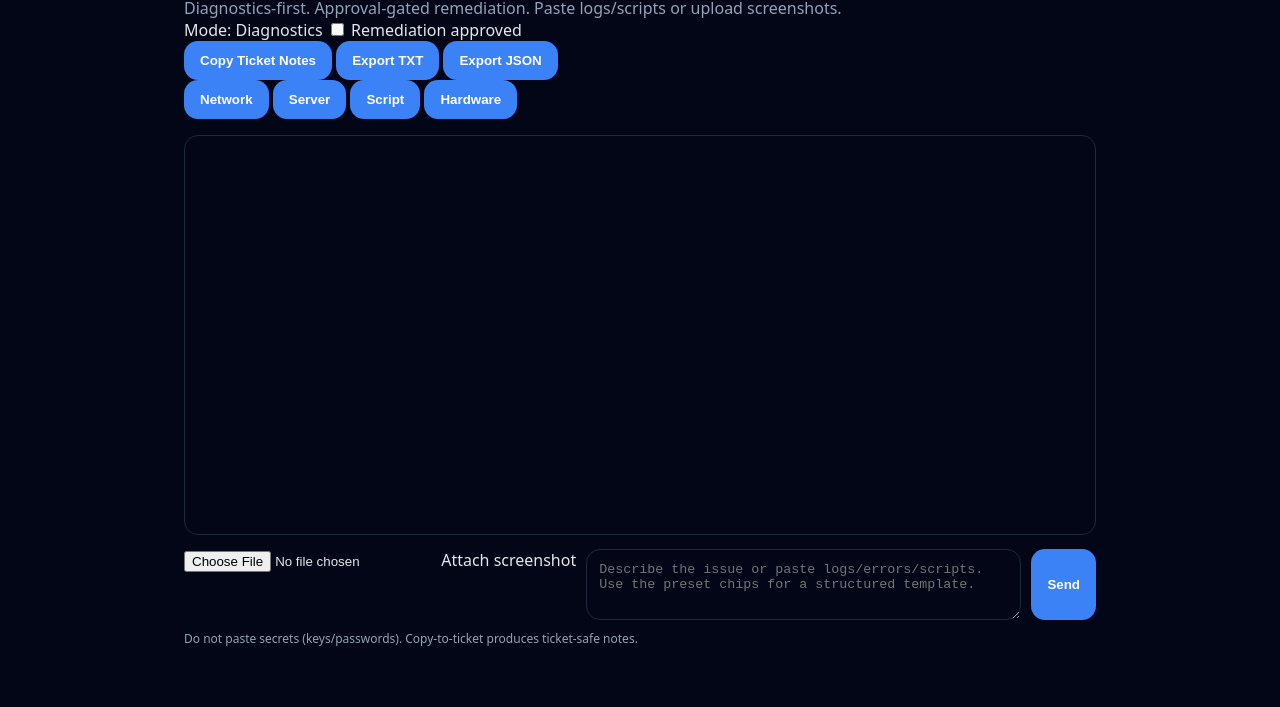
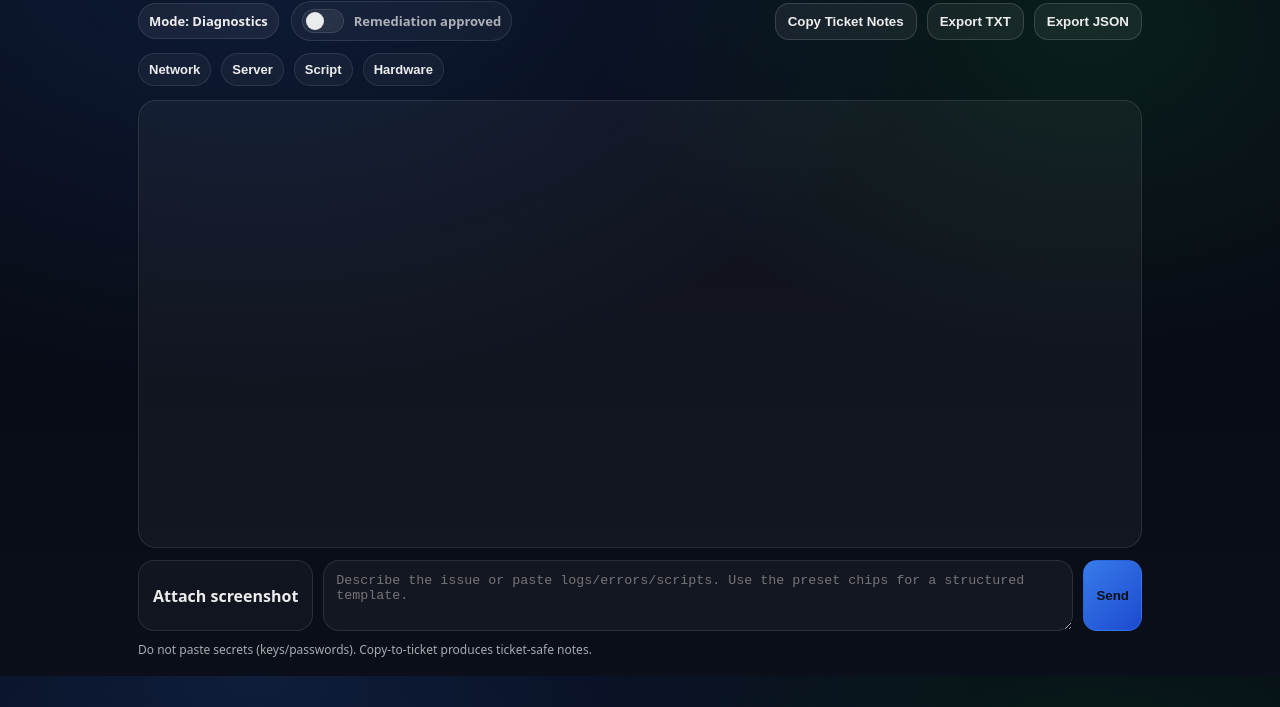
Before and after one commit to ElSpaniard97/imbedded-csrma-ai-agent, a plain HTML site: page index.html in a window 1280 px wide. Shown: the part 93-800 px from the top of the page. Drawn offline with Linux system fonts and the light colour scheme; files that its build step writes are made by us from their sources; files whose address does not match are found by name.

Commit message:
Update main.css

```diff
--- a/web/assets/css/main.css
+++ b/web/assets/css/main.css
@@ -1,111 +1,221 @@
-:root {
-  --bg: #0f172a;
-  --panel: #020617;
-  --border: #1e293b;
-  --text: #e5e7eb;
-  --muted: #94a3b8;
-  --accent: #3b82f6;
-  --radius: 14px;
-  --font: system-ui, -apple-system, Segoe UI, Roboto, sans-serif;
+:root{
+  --bg:#0b0f19;
+  --panel:#0a1020;
+  --panel2:rgba(255,255,255,.06);
+  --border:rgba(255,255,255,.10);
+  --text:rgba(255,255,255,.92);
+  --muted:rgba(255,255,255,.65);
+  --accent:#3b82f6;
+  --accent2:#22c55e;
+  --warn:#f59e0b;
+  --danger:#ef4444;
+  --radius:18px;
+  --shadow:0 18px 60px rgba(0,0,0,.40);
+  --font: ui-sans-serif, system-ui, -apple-system, Segoe UI, Roboto, Arial, "Inter", sans-serif;
 }
 
-* { box-sizing: border-box; }
+*{box-sizing:border-box}
+body{
+  margin:0;
+  font-family:var(--font);
+  background:
+    radial-gradient(1200px 800px at 20% 0%, rgba(59,130,246,.18), transparent 60%),
+    radial-gradient(900px 600px at 85% 15%, rgba(34,197,94,.12), transparent 55%),
+    linear-gradient(180deg, #050712, var(--bg));
+  color:var(--text);
+}
 
-body {
-  margin: 0;
-  font-family: var(--font);
-  background: linear-gradient(180deg, #020617, #020617);
+.wrap{max-width:1040px;margin:0 auto;padding:18px}
+
+.top{margin-bottom:14px}
+.brand{display:flex;gap:12px;align-items:center}
+.mark{
+  width:44px;height:44px;border-radius:16px;
+  display:grid;place-items:center;
+  background: linear-gradient(135deg, rgba(59,130,246,.50), rgba(34,197,94,.18));
+  border:1px solid var(--border);
+  box-shadow:var(--shadow);
+  font-weight:900;
+}
+
+.brandText h1{margin:0;font-size:24px;letter-spacing:-.02em}
+.brandText p{margin:5px 0 0;color:var(--muted);line-height:1.5}
+
+.toolbar{
+  margin-top:14px;
+  display:flex;
+  gap:12px;
+  align-items:center;
+  justify-content:space-between;
+  flex-wrap:wrap;
+}
+
+.mode{display:flex;gap:12px;align-items:center;flex-wrap:wrap}
+
+.pill{
+  display:inline-flex;
+  align-items:center;
+  gap:8px;
+  padding:8px 10px;
+  border-radius:999px;
+  background:rgba(255,255,255,.06);
+  border:1px solid var(--border);
+  color:var(--text);
+  font-weight:700;
+  font-size:13px;
+}
+
+.toggle{
+  display:inline-flex;
+  align-items:center;
+  gap:10px;
+  padding:7px 10px;
+  border-radius:999px;
+  border:1px solid var(--border);
+  background:rgba(255,255,255,.04);
+  cursor:pointer;
+  user-select:none;
+}
+
+.toggle input{display:none}
+.toggleUi{
+  width:42px;height:24px;
+  border-radius:999px;
+  border:1px solid var(--border);
+  background:rgba(255,255,255,.08);
+  position:relative;
+  box-shadow: inset 0 0 0 1px rgba(0,0,0,.12);
+}
+.toggleUi::after{
+  content:"";
+  width:18px;height:18px;border-radius:50%;
+  position:absolute;top:50%;left:3px;
+  transform:translateY(-50%);
+  background:rgba(255,255,255,.90);
+  transition: all .18s ease;
+}
+.toggle input:checked + .toggleUi{
+  background:rgba(34,197,94,.20);
+  border-color:rgba(34,197,94,.35);
+}
+.toggle input:checked + .toggleUi::after{
+  left:21px;
+  background:rgba(34,197,94,.95);
+}
+.toggleText{color:var(--muted);font-size:13px;font-weight:700}
+
+.actions{display:flex;gap:10px;flex-wrap:wrap}
+
+.btn{
+  padding:10px 12px;
+  border-radius:14px;
+  border:1px solid rgba(255,255,255,.14);
+  cursor:pointer;
+  font-weight:900;
+}
+.btn.primary{
+  background: linear-gradient(135deg, rgba(59,130,246,.95), rgba(29,78,216,.95));
+  color:#0b0f19;
+  border-color:rgba(59,130,246,.35);
+}
+.btn.secondary{
+  background: rgba(255,255,255,.06);
   color: var(--text);
 }
+.btn:active{transform:translateY(1px)}
 
-.wrap {
-  max-width: 960px;
-  margin: 0 auto;
-  padding: 24px;
+.presets{
+  margin-top:12px;
+  display:flex;
+  gap:10px;
+  flex-wrap:wrap;
+}
+.chip{
+  padding:8px 10px;
+  border-radius:999px;
+  border:1px solid var(--border);
+  background:rgba(255,255,255,.04);
+  color:var(--text);
+  cursor:pointer;
+  font-weight:800;
+  font-size:13px;
+}
+.chip:hover{background:rgba(255,255,255,.07)}
+
+.chat{
+  background:rgba(255,255,255,.04);
+  border:1px solid var(--border);
+  border-radius:var(--radius);
+  min-height:56vh;
+  padding:14px;
+  overflow:auto;
 }
 
-header {
-  margin-bottom: 16px;
+.bubble{
+  max-width: 88%;
+  padding: 12px 12px;
+  border-radius: 16px;
+  border:1px solid rgba(255,255,255,.10);
+  margin: 10px 0;
+  white-space: pre-wrap;
+  line-height: 1.55;
+}
+.bubble.user{
+  margin-left:auto;
+  background: rgba(59,130,246,.14);
+  border-color: rgba(59,130,246,.20);
+}
+.bubble.assistant{
+  margin-right:auto;
+  background: rgba(0,0,0,.18);
 }
 
-header h1 {
-  margin: 0;
-  font-size: 28px;
+.composer{
+  display:flex;
+  gap:10px;
+  margin-top:12px;
+  align-items:stretch;
+  flex-wrap:wrap;
 }
+.input{
+  flex: 1;
+  min-width: min(520px, 100%);
+  padding: 12px;
+  border-radius: 16px;
+  border:1px solid var(--border);
+  background: rgba(255,255,255,.04);
+  color: var(--text);
+  outline:none;
+}
+.fileBtn{
+  display:inline-flex;
+  align-items:center;
+  gap:8px;
+  padding: 12px 14px;
+  border-radius: 16px;
+  border:1px solid var(--border);
+  background: rgba(255,255,255,.03);
+  color: var(--text);
+  cursor:pointer;
+  font-weight:900;
+}
+.fileBtn input{display:none}
 
-header p {
-  margin: 6px 0 0;
-  color: var(--muted);
+.foot{margin-top:10px}
+.muted{color:var(--muted);font-size:12px}
+
+.toast{
+  position: fixed;
+  bottom: 16px;
+  left: 50%;
+  transform: translateX(-50%);
+  padding: 10px 12px;
+  border-radius: 12px;
+  border: 1px solid var(--border);
+  background: rgba(0,0,0,.55);
+  color: var(--text);
+  opacity: 0;
+  pointer-events: none;
+  transition: opacity .15s ease;
 }
-
-.chat {
-  min-height: 50vh;
-  background: var(--panel);
-  border: 1px solid var(--border);
-  border-radius: var(--radius);
-  padding: 16px;
-  overflow-y: auto;
-}
-
-.bubble {
-  max-width: 85%;
-  padding: 12px 14px;
-  margin: 10px 0;
-  border-radius: var(--radius);
-  white-space: pre-wrap;
-  line-height: 1.5;
-}
-
-.bubble.user {
-  margin-left: auto;
-  background: #1e3a8a;
-}
-
-.bubble.assistant {
-  margin-right: auto;
-  background: #020617;
-  border: 1px solid var(--border);
-}
-
-.composer {
-  display: flex;
-  gap: 10px;
-  margin-top: 14px;
-  align-items: stretch;
-}
-
-textarea {
-  flex: 1;
-  padding: 12px;
-  border-radius: var(--radius);
-  border: 1px solid var(--border);
-  background: #020617;
-  color: var(--text);
-  resize: vertical;
-}
-
-button {
-  padding: 12px 16px;
-  border-radius: var(--radius);
-  border: none;
-  background: var(--accent);
-  color: white;
-  font-weight: 600;
-  cursor: pointer;
-}
-
-button:hover {
-  opacity: 0.9;
-}
-
-.file {
-  margin-top: 8px;
-  color: var(--muted);
-  font-size: 14px;
-}
-
-footer {
-  margin-top: 10px;
-  font-size: 12px;
-  color: var(--muted);
-}
+.toast.show{opacity:1}
```
